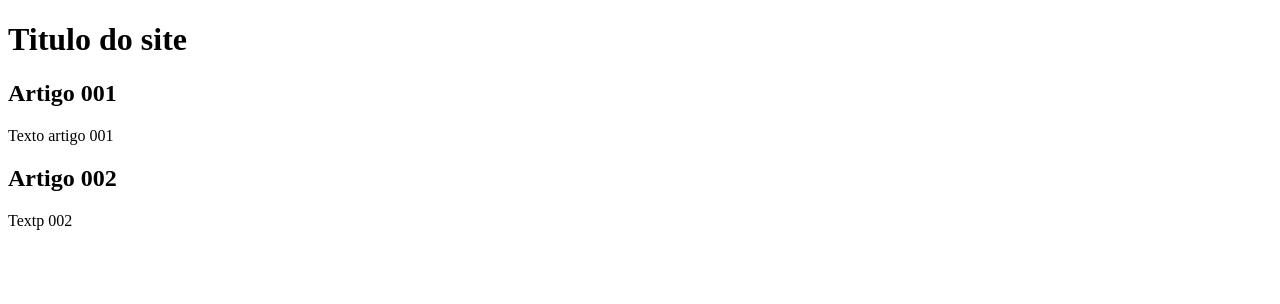
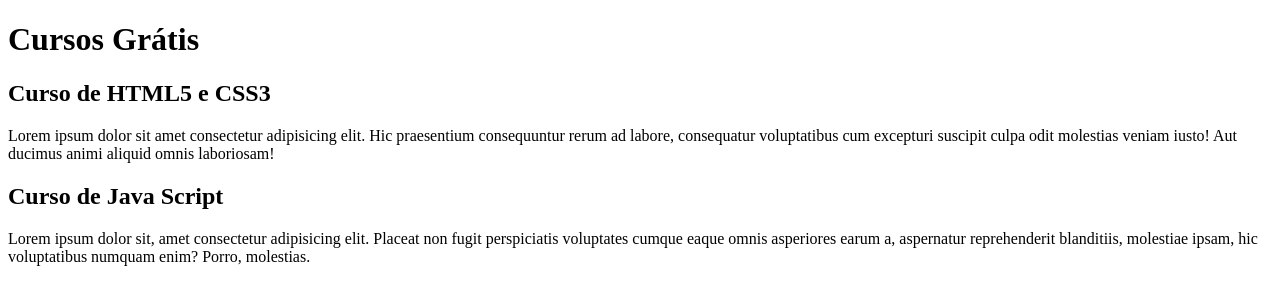
Before and after one commit to fasrodrigues81/projeto-site-meu, a plain HTML site: page index.html in a window 1280 px wide. Drawn offline with Linux system fonts and the light colour scheme.

Commit message:
comecei a escrever o conteudo

```diff
--- a/index.html
+++ b/index.html
@@ -9,15 +9,15 @@
 <body>
    <main>
        <head>
-           <h1>Titulo do site</h1>
+           <h1>Cursos Grátis</h1>
        </head>
        <article>
-           <h2>Artigo 001</h2>
-           <p>Texto artigo 001</p>
+           <h2>Curso de HTML5 e CSS3</h2>
+           <p>Lorem ipsum dolor sit amet consectetur adipisicing elit. Hic praesentium consequuntur rerum ad labore, consequatur voluptatibus cum excepturi suscipit culpa odit molestias veniam iusto! Aut ducimus animi aliquid omnis laboriosam!</p>
        </article>
        <article>
-           <h2>Artigo 002</h2>
-           <p>Textp 002</p>
+           <h2>Curso de Java Script</h2>
+           <p>Lorem ipsum dolor sit, amet consectetur adipisicing elit. Placeat non fugit perspiciatis voluptates cumque eaque omnis asperiores earum a, aspernatur reprehenderit blanditiis, molestiae ipsam, hic voluptatibus numquam enim? Porro, molestias.</p>
        </article>
    </main>
 </body>
```
